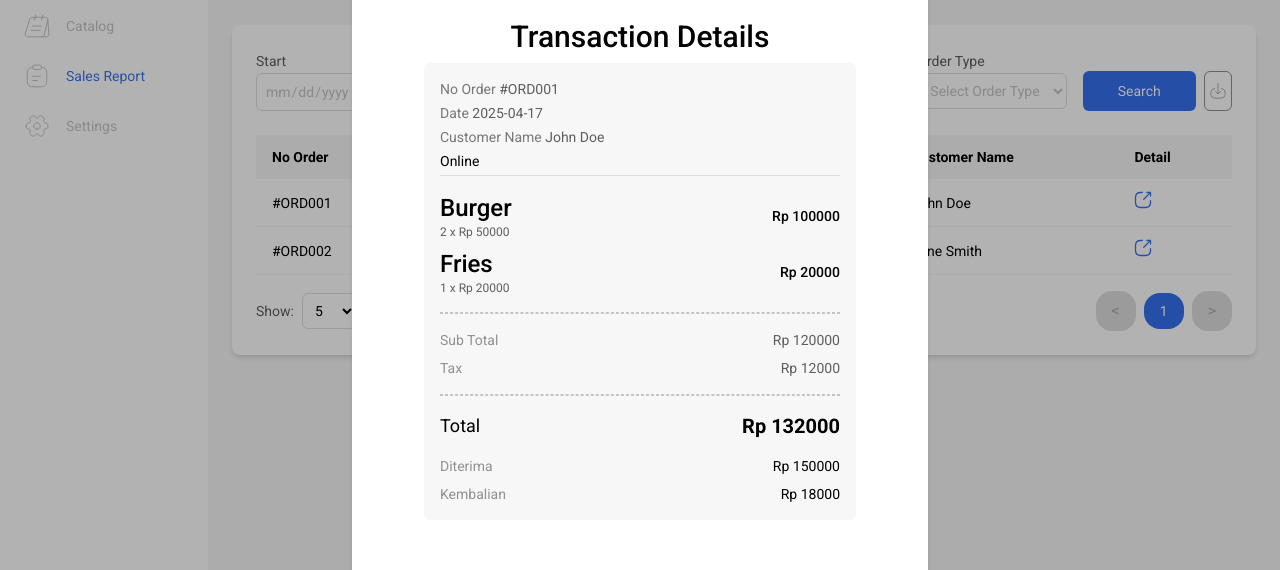
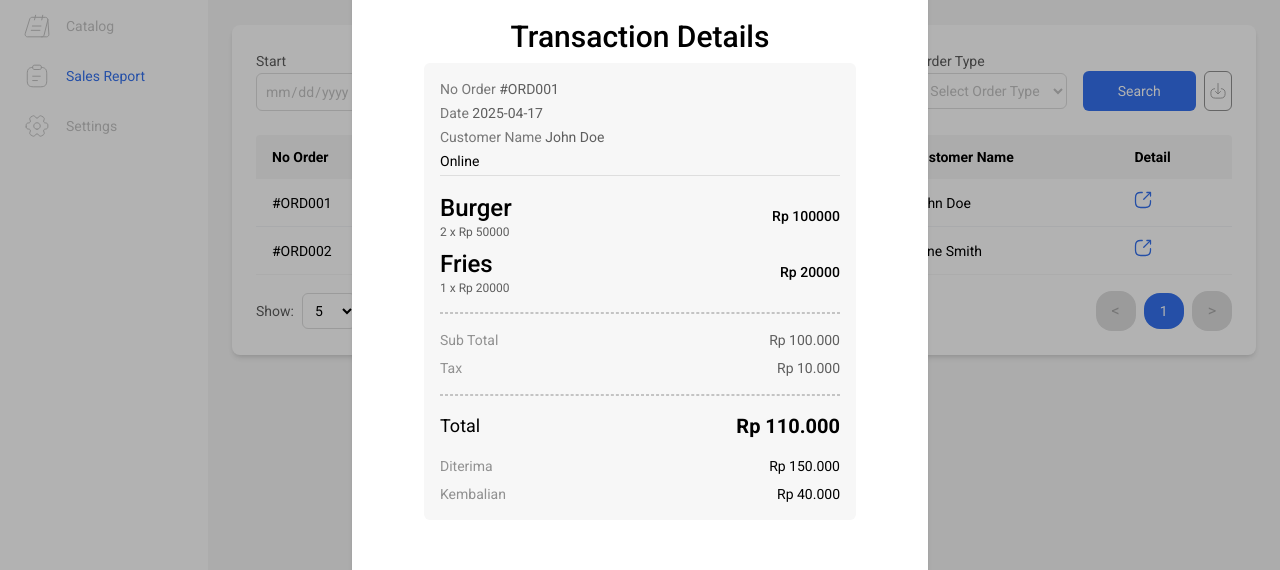
Before and after one commit to tiarafirdausa/pos-sederhana-dashboard, a Next.js app: page /sales-report in a window 1280 px wide. Both pictures are taken after a click on the button 1143 px from the left and 335 px from the top of the page. Shown: the part 135-705 px from the top of the page. Built offline with nearby package versions, Linux system fonts and the light colour scheme.

Commit message:
remove: fungsi menghitung tax di report

```diff
--- a/package.json
+++ b/package.json
@@ -8,7 +8,6 @@
     "start": "next start",
     "lint": "next lint",
     "server": "json-server --watch db.json --port 3030"
-
   },
   "dependencies": {
     "next/font": "^14.2.15",
--- a/src/app/dashboard/page.js
+++ b/src/app/dashboard/page.js
@@ -28,9 +28,12 @@ export default function Dashboard() {
   const [showModal, setShowModal] = useState(false);
   const [selectedStat, setSelectedStat] = useState(null);
 
-  const openDetailModal = (item) => {
-    setSelectedStat(item);
-    setShowModal(true);
+  const openStatDetail = (stat) => {
+    setSelectedStat(stat);
+  };
+
+  const closeStatDetail = () => {
+    setSelectedStat(null);
   };
 
   const today = new Date().toLocaleDateString("id-ID", {
@@ -140,7 +143,7 @@ export default function Dashboard() {
           >
             {["Foods", "Beverages", "Desserts"].includes(item.title) && (
               <button
-                onClick={() => openDetailModal(item)}
+                onClick={() => openStatDetail(item)}
                 className="absolute bottom-4 right-4"
               >
                 <Image
@@ -210,13 +213,13 @@ export default function Dashboard() {
         <Bar data={data} />
       </div>
 
-      {/* Detail Modal */}
-      {showModal && selectedStat && (
+        {/* Modal Detail Stat */}
+        {selectedStat && (
           <div className="fixed inset-0 bg-black/30 shadow-md flex items-center justify-center z-50">
             <div className="bg-white p-6 rounded-xl shadow-md w-[90%] max-w-md space-y-4 relative">
               {/* Close Button */}
               <button
-              onClick={() => setShowModal(false)}
+                onClick={closeStatDetail}
                 className="absolute top-4 right-4 text-gray-400 hover:text-gray-600 text-xl"
                 aria-label="Close"
               >
--- a/src/app/sales-report/page.js
+++ b/src/app/sales-report/page.js
@@ -71,17 +71,6 @@ export default function SalesReport() {
     }
   };
 
-  // Menghitung sub total, tax, total diterima, dan kembalian
-  const calculateTotals = (transaction) => {
-    const subTotal = transaction.items.reduce(
-      (total, item) => total + item.price * item.quantity,
-      0
-    );
-    const tax = subTotal * 0.1; // Misalnya pajak 10%
-    const total = subTotal + tax;
-    const change = transaction.paymentReceived - total;
-    return { subTotal, tax, total, change };
-  };
 
   return (
     <div className="space-y-6">
@@ -278,15 +267,21 @@ export default function SalesReport() {
               </h2>
               <div className="bg-[var(--neutral-grey1)] p-4 rounded-md">
                 <p className="text-[var(--neutral-grey7)] text-sm mb-1">
-                  <span className="text-[var(--neutral-grey6)] font-light">No Order</span>{" "}
+                  <span className="text-[var(--neutral-grey6)] font-light">
+                    No Order
+                  </span>{" "}
                   {selectedTransaction.orderNo}
                 </p>
                 <p className="text-[var(--neutral-grey7)] text-sm mb-1">
-                  <span className="text-[var(--neutral-grey6)] font-light">Date</span>{" "}
+                  <span className="text-[var(--neutral-grey6)] font-light">
+                    Date
+                  </span>{" "}
                   {selectedTransaction.date}
                 </p>
                 <p className="text-[var(--neutral-grey7)] text-sm mb-1">
-                  <span className="text-[var(--neutral-grey6)] font-light">Customer Name</span>{" "}
+                  <span className="text-[var(--neutral-grey6)] font-light">
+                    Customer Name
+                  </span>{" "}
                   {selectedTransaction.customer}
                 </p>
                 <p className="text-sm mb-1">{selectedTransaction.type}</p>
@@ -317,36 +312,40 @@ export default function SalesReport() {
                 <hr className=" border border-dashed border-[var(--neutral-grey3)] mb-4 mt-4" />
 
                 {/* Sub Total, Tax, Total, Kembalian */}
-                {calculateTotals(selectedTransaction) && (
+                {selectedTransaction && (
                   <>
                     <p className="flex justify-between items-center text-sm mb-2">
-                      <span className="text-[var(--neutral-grey5)]">Sub Total</span>
+                      <span className="text-[var(--neutral-grey5)]">
+                        Sub Total
+                      </span>
                       <span className="text-[var(--neutral-grey7)]">
-                        Rp {calculateTotals(selectedTransaction).subTotal}
-                      </span>
-                    </p>
-                    <p className="flex justify-between items-center text-sm">
-                      <span className="text-[var(--neutral-grey5)]">Tax</span>
-                      <span className="text-[var(--neutral-grey7)]">Rp {calculateTotals(selectedTransaction).tax}</span>
-                    </p>
-
-                    <hr className=" border border-dashed border-[var(--neutral-grey3)] mb-4 mt-4" />
-
-                    <p className="flex justify-between items-center mb-4">
-                      <span className="text-lg" >Total</span>
-                      <span className="text-xl font-semibold">
-                        Rp {calculateTotals(selectedTransaction).total}
+                        Rp 100.000
                       </span>
                     </p>
                     <p className="flex justify-between items-center text-sm mb-2">
-                      <span  className="text-[var(--neutral-grey5)]">Diterima</span>
-                      <span className="text-black">Rp {selectedTransaction.paymentReceived}</span>
+                      <span className="text-[var(--neutral-grey5)]">Tax</span>
+                      <span className="text-[var(--neutral-grey7)]">
+                        Rp 10.000
+                      </span>
+                    </p>
+
+                    <hr className="border border-dashed border-[var(--neutral-grey3)] mb-4 mt-4" />
+
+                    <p className="flex justify-between items-center mb-4">
+                      <span className="text-lg">Total</span>
+                      <span className="text-xl font-semibold">Rp 110.000</span>
+                    </p>
+                    <p className="flex justify-between items-center text-sm mb-2">
+                      <span className="text-[var(--neutral-grey5)]">
+                        Diterima
+                      </span>
+                      <span className="text-black">Rp 150.000</span>
                     </p>
                     <p className="flex justify-between items-center text-sm">
-                      <span  className="text-[var(--neutral-grey5)]">Kembalian</span>
-                      <span  className="text-black">
-                        Rp {calculateTotals(selectedTransaction).change}
+                      <span className="text-[var(--neutral-grey5)]">
+                        Kembalian
                       </span>
+                      <span className="text-black">Rp 40.000</span>
                     </p>
                   </>
                 )}
```
Lines whose indentation alone changed are shown as unchanged.
